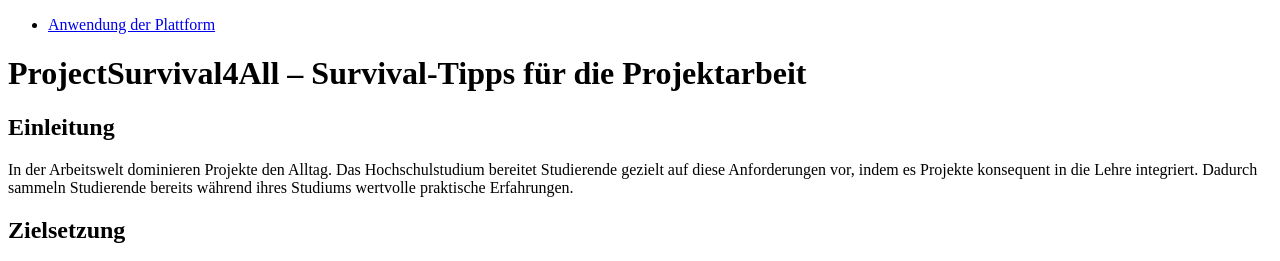
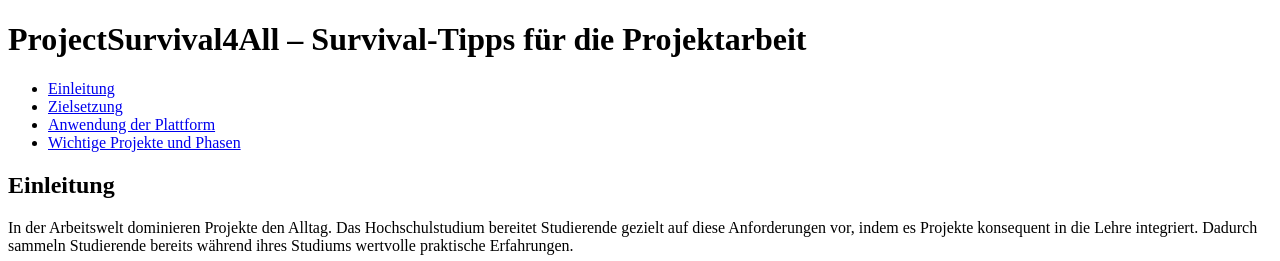
Before and after one commit to mi-classroom/fd-html-und-css-cnoss, a plain HTML site: page pages/about/about-the-project.html in a window 1280 px wide. Shown: the top 261 px of the page. Drawn offline with Linux system fonts and the light colour scheme.

Commit message:
Finished Task 1

```diff
--- a/pages/about/about-the-project.html
+++ b/pages/about/about-the-project.html
@@ -8,19 +8,23 @@
 </head>
 
 <body>
+  <h1>ProjectSurvival4All – Survival-Tipps für die Projektarbeit</h1>
+
   <nav>
     <ul>
+      <li><a href="#einleitung">Einleitung</a></li>
+      <li><a href="#zielsetzung">Zielsetzung</a></li>
       <li><a href="#anwendung-der-plattform">Anwendung der Plattform</a></li>
+      <li><a href="#wichtige-projekte-und-phasen">Wichtige Projekte und Phasen</a></li>
     </ul>
   </nav>
 
-  <h1>ProjectSurvival4All – Survival-Tipps für die Projektarbeit</h1>
-  <h2>Einleitung</h2>
+  <h2 id="einleitung">Einleitung</h2>
   <p>In der Arbeitswelt dominieren Projekte den Alltag. Das Hochschulstudium bereitet Studierende gezielt auf diese
     Anforderungen vor, indem es Projekte konsequent in die Lehre integriert. Dadurch sammeln Studierende bereits während
     ihres Studiums wertvolle praktische Erfahrungen.</p>
 
-  <h2>Zielsetzung</h2>
+  <h2 id="zielsetzung">Zielsetzung</h2>
   <p>Das Ziel von ProjectSurvival4All ist es, eine gemeinsame Wissensplattform zu schaffen, die es ermöglicht,
     kuratiertes Wissen und Best-Practices rund um Projekte an einem zentralen Ort zugänglich zu machen. Die Vorteile
     sind vielfältig:</p>
@@ -59,11 +63,9 @@
     ansprechender für eine breite Nutzerbasis. Darüber hinaus wird durch regelmäßige Updates sichergestellt, dass alle
     Inhalte aktuell bleiben und neue Erkenntnisse schnell integriert werden können.</p>
 
-  <h2>Wichtige Projekte und Phasen</h2>
+  <h2 id="wichtige-projekte-und-phasen">Wichtige Projekte und Phasen</h2>
   <p>Die folgende Tabelle bietet einen Überblick über wichtige Projekte, die auf der Wissensplattform behandelt werden,
     und zeigt, wie diese den verschiedenen Phasen des Projektmanagements zugeordnet sind:</p>
-
-
 
   <table>
     <thead>
```
Also changed, not shown: index.html (+2 -0 lines).
